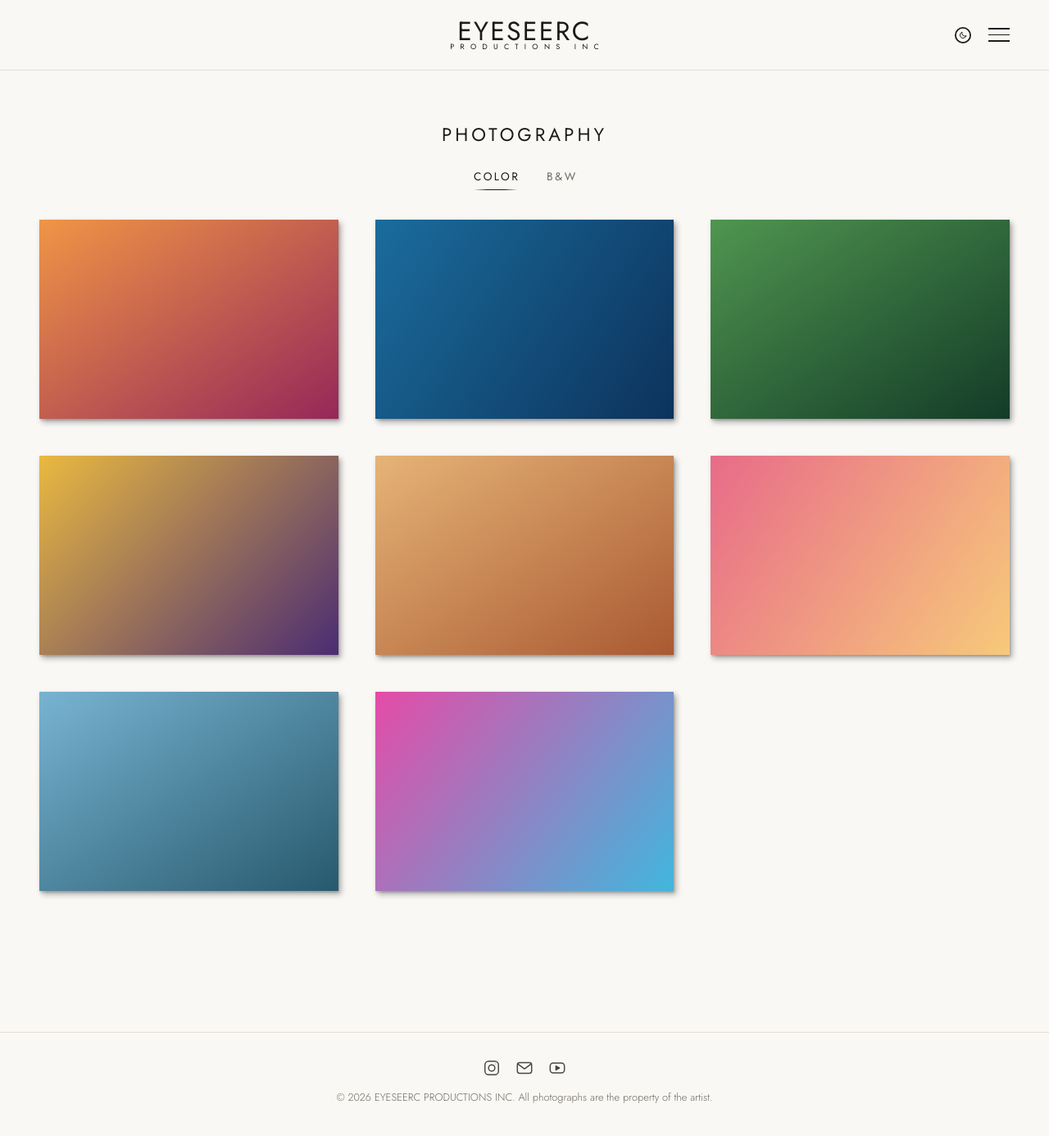
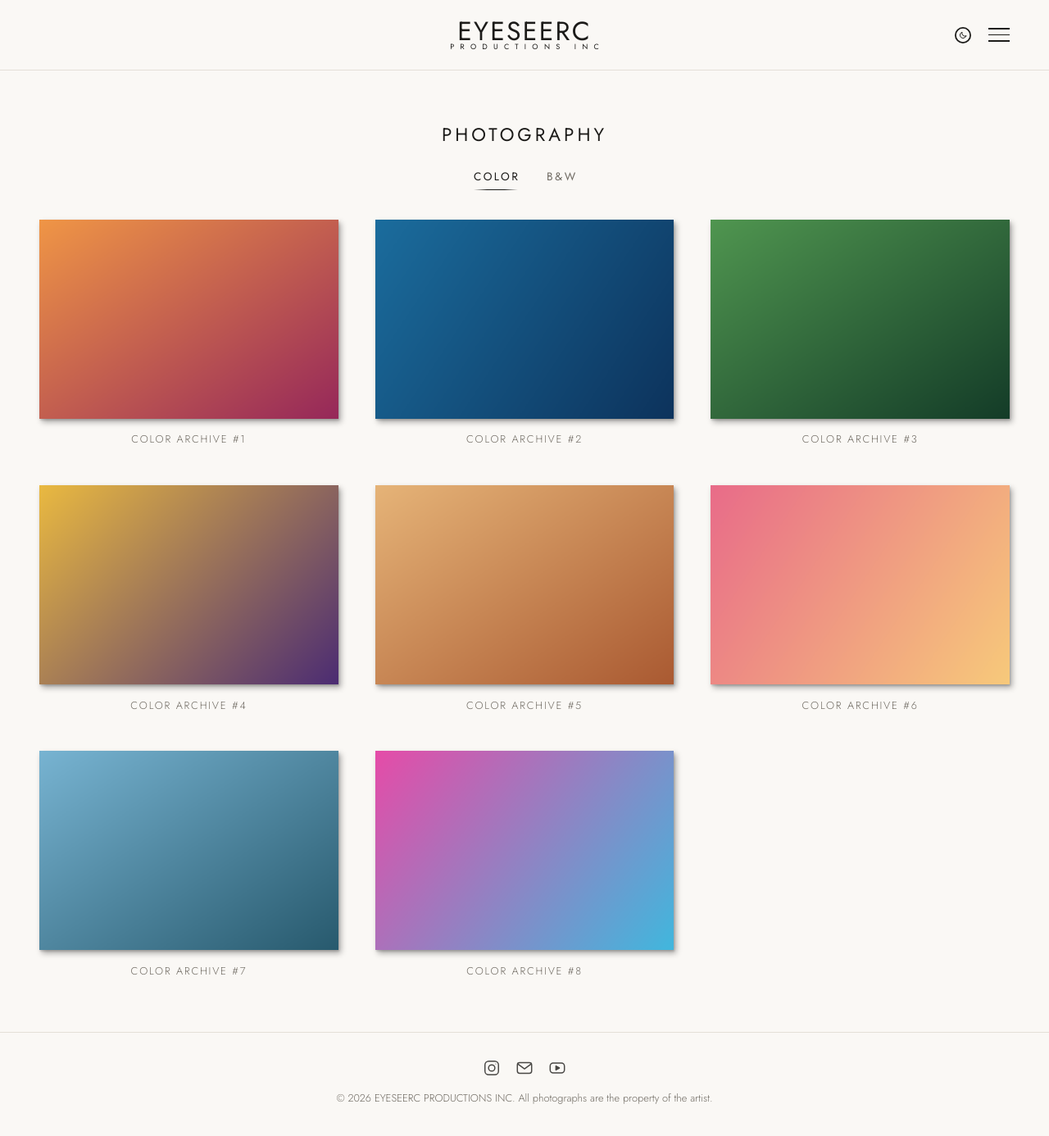
Before and after one commit to eyeseerc0310/Eyeseerc-website-, a Jekyll site: the page built from photography.html, in a window 1280 px wide and 1395 px high. Shown: the top 1386 px of the window at 82% size. Built offline with Jekyll 4.4.1, drawn with Linux system fonts in a browser that asks for light colours.

Commit message:
Photography: numbered titles under each photo
COLOR ARCHIVE #1, #2 ... and B&W ARCHIVE #1, #2 ..., also used as the
caption in the photo viewer. Projects page unchanged.

Co-Authored-By: Claude Opus 5.5 <noreply@anthropic.com>
Claude-Session: https://claude.ai/code/session_01LHh8gAFuLZhbd4VQysaiwQ

```diff
--- a/_includes/gallery.html
+++ b/_includes/gallery.html
@@ -1,6 +1,8 @@
 {% comment %}
   Shows every image found in the folder passed in as include.folder.
   Just upload photos into that folder — no code changes needed.
+  With titles=true each photo gets a numbered title underneath,
+  e.g. COLOR ARCHIVE #1, #2 … and B&W ARCHIVE #1, #2 … (Photography page).
 {% endcomment %}
 {% assign folder_path = "/photos/" | append: include.folder | append: "/" %}
 {% comment %} sorted by file name, so photos in sub-folders (e.g. color / black-and-white) mix together {% endcomment %}
@@ -8,6 +10,8 @@
 {% if include.newest_first %}{% assign photos = photos | reverse %}{% endif %}
 
 {% assign count = 0 %}
+{% assign color_n = 0 %}
+{% assign bw_n = 0 %}
 <div class="gallery{% if include.style %} gallery-{{ include.style }}{% endif %}{% if include.shape %} gallery-{{ include.shape }}{% endif %}">
   {% for photo in photos %}
     {% assign ext = photo.extname | downcase %}
@@ -16,11 +20,16 @@
       {% assign caption = photo.basename | replace: "-", " " | replace: "_", " " %}
       {% assign kind = "" %}
       {% if photo.path contains "/black-and-white/" %}{% assign kind = "bw" %}{% elsif photo.path contains "/color/" %}{% assign kind = "color" %}{% endif %}
+      {% if include.titles %}
+        {% if kind == "bw" %}{% assign bw_n = bw_n | plus: 1 %}{% assign caption = "B&W ARCHIVE #" | append: bw_n %}
+        {% else %}{% assign color_n = color_n | plus: 1 %}{% assign caption = "COLOR ARCHIVE #" | append: color_n %}{% endif %}
+      {% endif %}
       {% comment %} with show_kind, only that kind is shown when the page first loads {% endcomment %}
       <figure class="gallery-item{% if include.show_kind and kind != include.show_kind %} is-filtered-out{% endif %}"{% if kind != "" %} data-kind="{{ kind }}"{% endif %}>
         <a href="{{ photo.path | relative_url }}" data-lightbox data-caption="{{ caption | escape }}">
           <img src="{{ photo.path | relative_url }}" alt="{{ caption | escape }}" loading="lazy">
         </a>
+        {% if include.titles %}<figcaption class="gallery-title">{{ caption | escape }}</figcaption>{% endif %}
       </figure>
     {% endif %}
   {% endfor %}
--- a/assets/css/style.css
+++ b/assets/css/style.css
@@ -360,6 +360,14 @@ html.theme-fading .theme-toggle * { transition: none !important; }
 .gallery-grid .gallery-item a { display: block; overflow: hidden; }
 .gallery-grid .gallery-item img { aspect-ratio: 3 / 2; height: auto; object-fit: cover; }
 .gallery-grid.gallery-square .gallery-item img { aspect-ratio: 1; } /* Projects page: square tiles */
+/* Photography page: a small numbered title under each photo (like the shop prices) */
+.gallery-title {
+  margin-top: .9rem;
+  text-align: center;
+  font-size: .8rem;
+  letter-spacing: .14em;
+  color: var(--muted);
+}
 @media (max-width: 700px) { .gallery-grid { grid-template-columns: repeat(2, minmax(0, 1fr)); } }
 /* phones: one photo per row, a bit narrower than the screen so opening one
    feels like a real step up in size */
--- a/photography.html
+++ b/photography.html
@@ -9,4 +9,4 @@ description: "Photography by {{ site.title }}"
   <button type="button" data-filter="color" aria-pressed="true">COLOR</button>
   <button type="button" data-filter="bw" aria-pressed="false">B&amp;W</button>
 </div>
-{% include gallery.html folder="photography" style="grid" show_kind="color" %}
+{% include gallery.html folder="photography" style="grid" show_kind="color" titles=true %}
```
Also changed, not shown: README.md.
